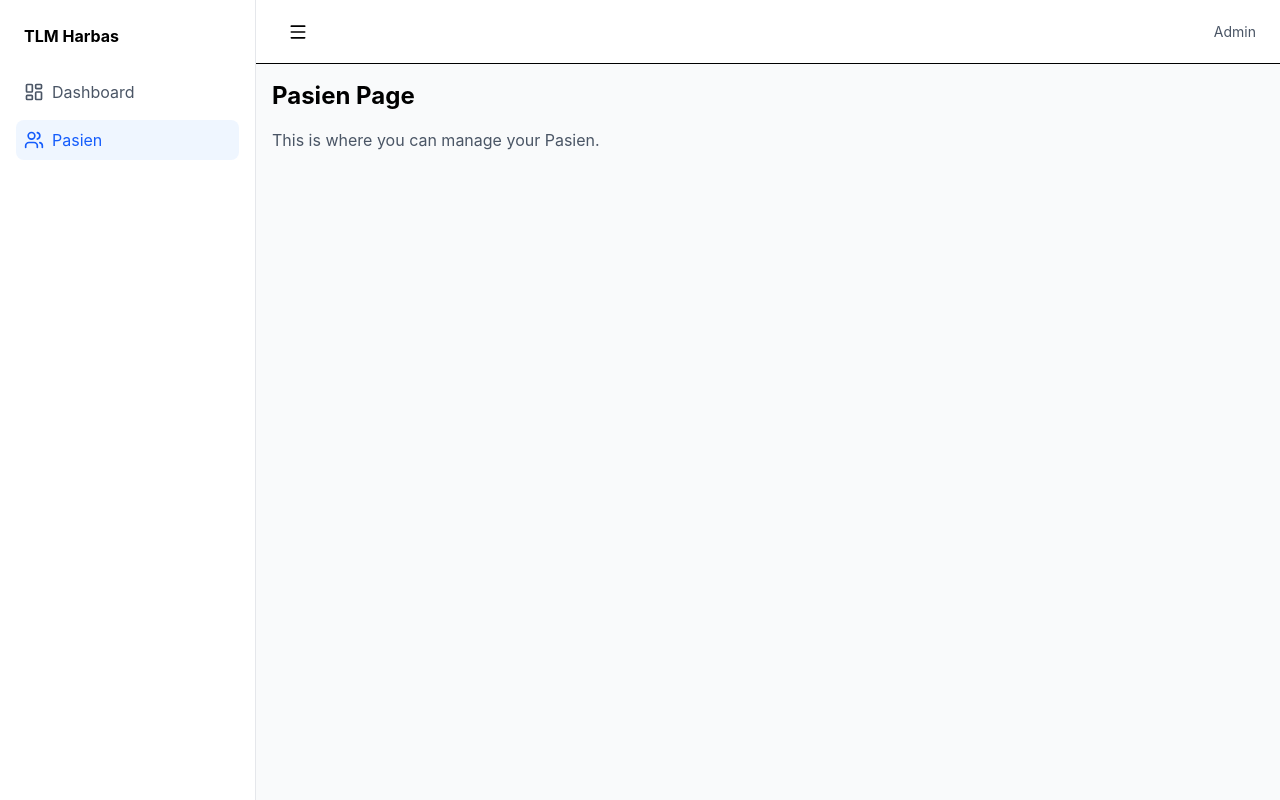
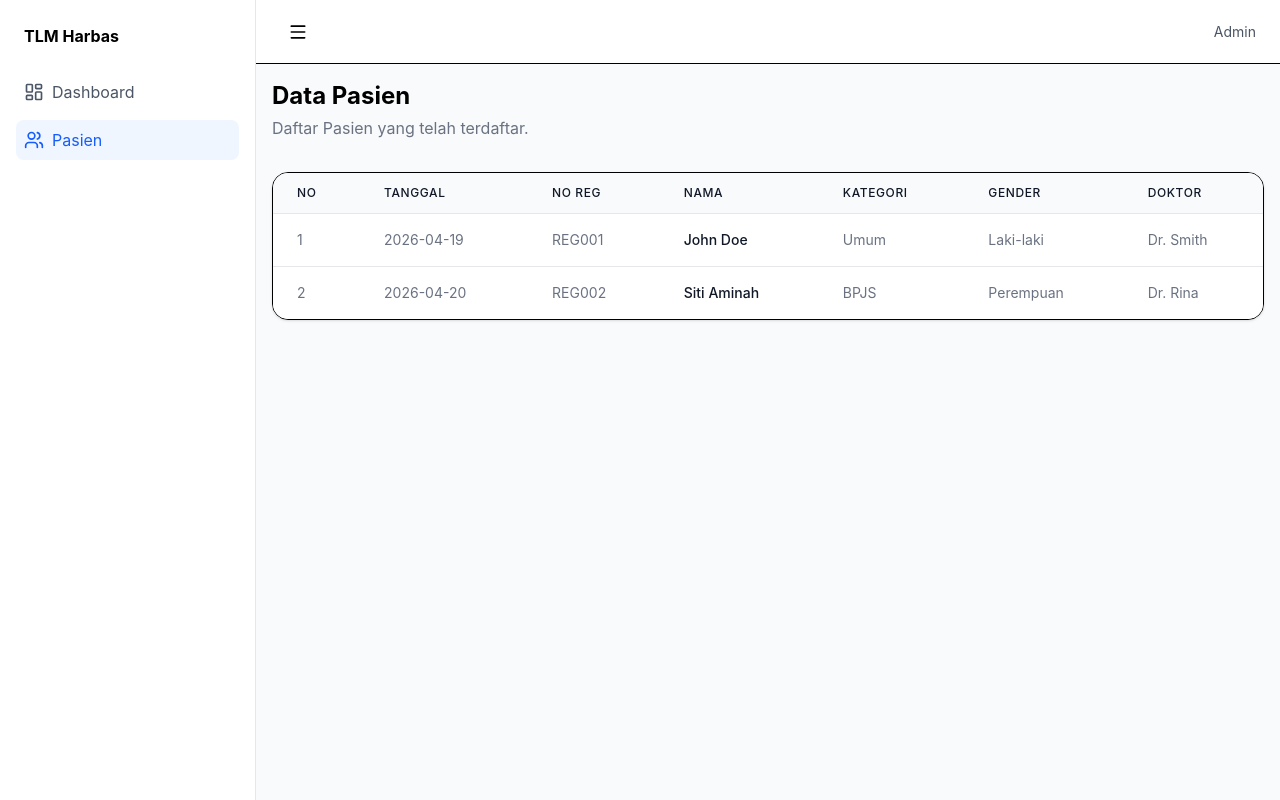
Before and after one commit to HAGESAN55/react-tlm, a React (Vite) app: page /Pasien in a window 1280 px wide. Built offline with nearby package versions, Linux system fonts and the light colour scheme.

Commit message:
Penambahan Tabel Pasien

```diff
--- /dev/null
+++ b/src/pages/Pasien.tsx
@@ -0,0 +1,75 @@
+import Layout from "../components/layout/Layout";
+
+    type Pasien = {
+        id: number;
+        tgl: string;
+        noreg: string;
+        nama: string;
+        kategori: string;
+        gender: string;
+        doktor: string;
+    };
+
+export default function Pasien() {
+    const data: Pasien[] = [
+        {
+            id: 1,
+            tgl: "2026-04-19",
+            noreg: "REG001",
+            nama: "John Doe",
+            kategori: "Umum",
+            gender: "Laki-laki",
+            doktor: "Dr. Smith"
+        },
+        {
+            id: 2,
+            noreg: "REG002",
+            tgl: "2026-04-20",
+            nama: "Siti Aminah",
+            kategori: "BPJS",
+            gender: "Perempuan",
+            doktor: "Dr. Rina",
+        },
+    ];
+
+
+    return (
+        <Layout>
+            <div className="mb-8">
+                <h1 className="text-2xl font-bold">Data Pasien</h1>
+                <p className="text-gray-500  mt-1">
+                    Daftar Pasien yang telah terdaftar.
+                </p>
+            </div>
+
+            <div className="bg-white rounded-2xl border shadow-sm overflow-hidden">
+                <table className="min-w-full divide-y divide-gray-200">
+                    <thead className="bg-gray-50 font-bold">
+                        <tr>
+                            <th className="px-6 py-3 text-left text-xs font-medium text-gray-900 uppercase tracking-wider">No</th>
+                            <th className="px-6 py-3 text-left text-xs font-medium text-gray-900 uppercase tracking-wider">Tanggal</th>
+                            <th className="px-6 py-3 text-left text-xs font-medium text-gray-900 uppercase tracking-wider">No Reg</th>
+                            <th className="px-6 py-3 text-left text-xs font-medium text-gray-900 uppercase tracking-wider">Nama</th>
+                            <th className="px-6 py-3 text-left text-xs font-medium text-gray-900 uppercase tracking-wider">Kategori</th>
+                            <th className="px-6 py-3 text-left text-xs font-medium text-gray-900 uppercase tracking-wider">Gender</th>
+                            <th className="px-6 py-3 text-left text-xs font-medium text-gray-900 uppercase tracking-wider">Doktor</th>
+                        </tr>
+                    </thead>
+                    <tbody className="bg-white divide-y divide-gray-200">
+                        {data.map((pasien) => (
+                            <tr key={pasien.id}>
+                                <td className="px-6 py-4 whitespace-nowrap text-sm text-gray-500">{pasien.id}</td>
+                                <td className="px-6 py-4 whitespace-nowrap text-sm text-gray-500">{pasien.tgl}</td>
+                                <td className="px-6 py-4 whitespace-nowrap text-sm text-gray-500">{pasien.noreg}</td>
+                                <td className="px-6 py-4 whitespace-nowrap text-sm font-medium text-gray-900"><a href="/Pasien" className="hover:text-blue-500">{pasien.nama}</a></td>
+                                <td className="px-6 py-4 whitespace-nowrap text-sm text-gray-500">{pasien.kategori}</td>
+                                <td className="px-6 py-4 whitespace-nowrap text-sm text-gray-500">{pasien.gender}</td>
+                                <td className="px-6 py-4 whitespace-nowrap text-sm text-gray-500">{pasien.doktor}</td>
+                            </tr>
+                        ))}
+                    </tbody>
+                </table>
+            </div>
+        </Layout>
+    );
+}
--- a/src/pages/Users.tsx
+++ /dev/null
@@ -1,10 +0,0 @@
-import Layout from "../components/layout/Layout";
-
-export default function Pasien() {
-    return (
-        <Layout>
-            <h1 className="text-2xl font-bold">Pasien Page</h1>
-            <p className="mt-4 text-gray-600">This is where you can manage your Pasien.</p>
-        </Layout>
-    );
-}
--- a/src/routes/index.tsx
+++ b/src/routes/index.tsx
@@ -1,6 +1,6 @@
 import {BrowserRouter, Routes, Route} from 'react-router-dom';
 import Dashboard from '../pages/Dashboard';
-import Pasien from '../pages/Users';
+import Pasien from '../pages/Pasien';
 
 
 export default function AppRouter() {
```
